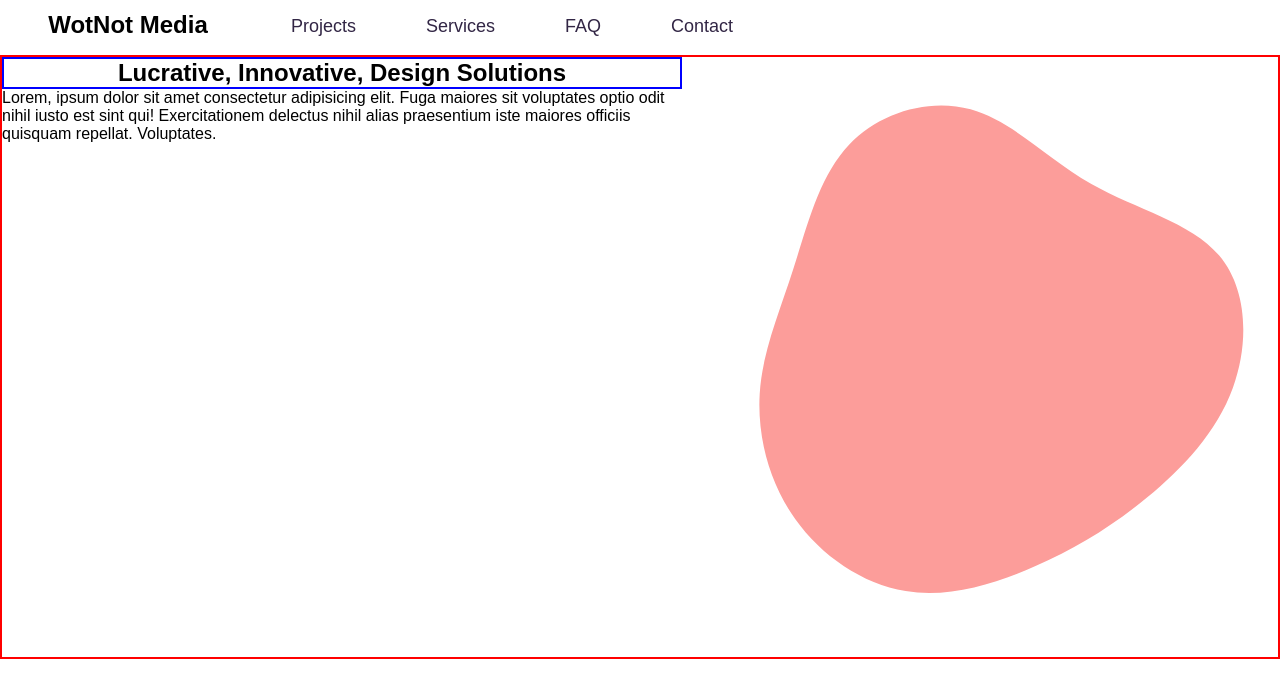
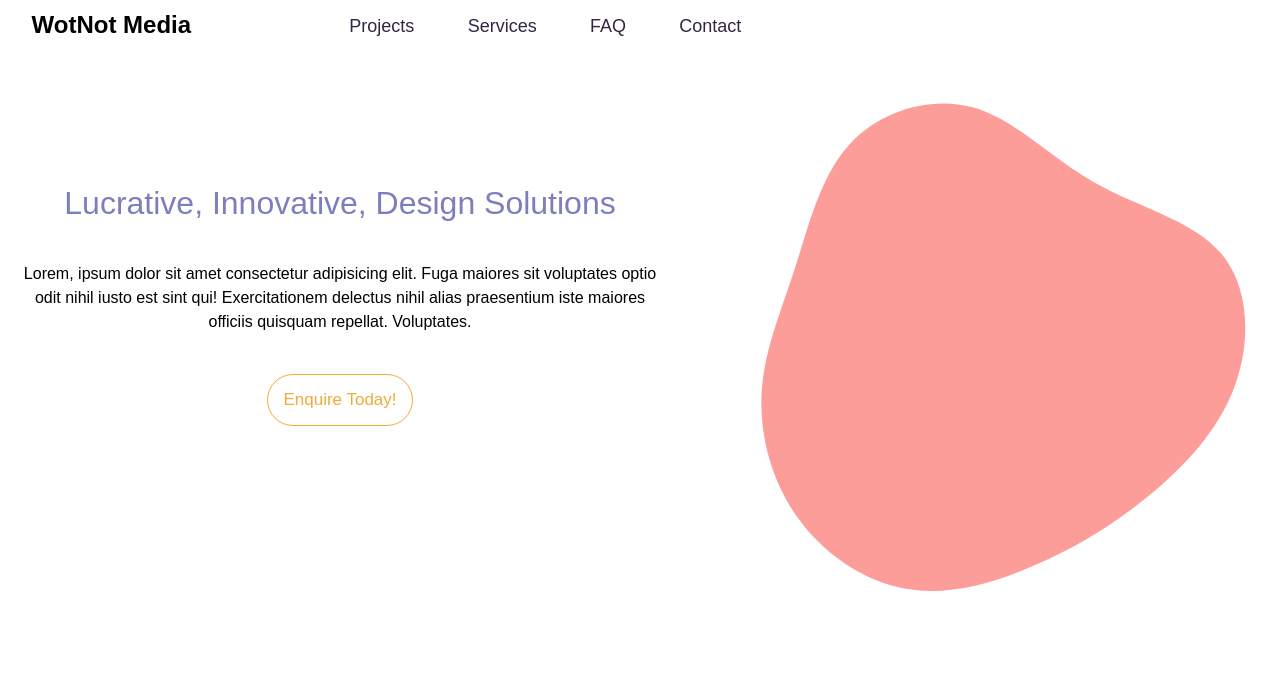
Before and after one commit to WClifford1/wotnot-media, a React (Create React App) app in the folder client/: page /login in a window 1280 px wide. Shown: the top 698 px of the page. Built offline with nearby package versions, Linux system fonts and the light colour scheme.

Commit message:
Styled hero btn

```diff
--- a/client/src/App.css
+++ b/client/src/App.css
@@ -216,6 +216,7 @@
   text-align: center;
   padding-top: 11px;
   width: 50%;
+  padding-right: 100px;
 }
 
 .nav .nav-items {
@@ -269,40 +270,83 @@ html {
   scroll-behavior: smooth;
 }
 
+.nav-cont {
+  height: 100vw;
+}
+
 .nav-cont .hero-image {
   display: -webkit-box;
   display: -ms-flexbox;
   display: flex;
-  border: 2px solid red;
 }
 
 .nav-cont .hero-image .blob {
   height: 100%;
 }
 
-.nav-cont .hero-text h2 {
+.nav-cont .hero-text {
   display: -webkit-box;
   display: -ms-flexbox;
   display: flex;
-  border: 2px solid blue;
-  width: 100%;
+  -webkit-box-orient: vertical;
+  -webkit-box-direction: normal;
+      -ms-flex-direction: column;
+          flex-direction: column;
+  -webkit-box-pack: center;
+      -ms-flex-pack: center;
+          justify-content: center;
+  -webkit-box-align: center;
+      -ms-flex-align: center;
+          align-items: center;
+  padding-bottom: 100px;
+}
+
+.nav-cont .hero-text h1 {
+  display: -webkit-box;
+  display: -ms-flexbox;
+  display: flex;
+  width: 95%;
   -webkit-box-pack: center;
       -ms-flex-pack: center;
           justify-content: center;
   -ms-flex-line-pack: center;
       align-content: center;
+  padding: 40px;
+  color: #7d7ebe;
+  font-weight: 100;
 }
 
 .nav-cont .hero-text p {
   display: -webkit-box;
   display: -ms-flexbox;
   display: flex;
-  width: 100%;
+  width: 95%;
   -webkit-box-pack: center;
       -ms-flex-pack: center;
           justify-content: center;
   -ms-flex-line-pack: center;
       align-content: center;
+  text-align: center;
+  line-height: 1.5em;
+}
+
+.nav-cont .hero-text .hbtn-cont {
+  padding: 40px;
+}
+
+.nav-cont .hero-text .hbtn-cont .hero-btn {
+  border-radius: 40px;
+  background-color: white;
+  font-size: 17px;
+  padding: 15px;
+  border: 1px solid #f0ac39;
+  cursor: pointer;
+  color: #f0ac39;
+}
+
+.nav-cont .hero-text .hbtn-cont .hero-btn:hover {
+  background-color: #f0ac39;
+  color: white;
 }
 
 .guar-container {
--- a/client/src/Styles/_Home.scss
+++ b/client/src/Styles/_Home.scss
@@ -17,6 +17,7 @@ $off-black: #322645;
         text-align: center;
         padding-top: 11px;
         width: 50%;
+        padding-right: 100px;
     }
 
     .nav-items {
--- a/client/src/app.scss
+++ b/client/src/app.scss
@@ -10,6 +10,8 @@ $material-purple: #7d7ebe;
 $material-red: #eb561a;
 $material-yellow: #f0ac39;
 $off-black: #322645;
+
+$title-pad: 40px;
 
 * {
     font-family: 'Montserrat', sans-serif;
@@ -61,9 +63,10 @@ html {
 
 
 .nav-cont {
+    height: 100vw;
 .hero-image {
     display: flex;
-    border: 2px solid red;
+    // border: 2px solid red;
 
     .blob {
         // border: 2px solid green;
@@ -73,21 +76,50 @@ html {
 
 .hero-text {
 
-    h2 {
     display: flex;
-    border:2px solid blue;
-    width: 100%;
+    flex-direction: column;
+    justify-content: center;
+    align-items: center;
+    padding-bottom: 100px;
+    h1 {
+    display: flex;
+    // border:2px solid blue;
+    width: 95%;
     justify-content: center;
     align-content: center;
+    padding: $title-pad;
+    color: $material-purple;
+    font-weight: 100;
     }
 
     p {
         display: flex;
-        width: 100%;
+        // border: 2px solid green;
+        width: 95%;
         justify-content: center;
         align-content: center;
+        text-align: center;
+        line-height: 1.5em;
     }
-    // display: block;
+
+    .hbtn-cont {
+        padding: $title-pad;
+
+    .hero-btn {
+        border-radius: 40px;
+        background-color: white;
+        font-size: 17px;
+        padding: 15px;
+        border: 1px solid $material-yellow;
+        cursor: pointer;
+        color: $material-yellow;
+
+        &:hover {
+        background-color: $material-yellow;
+        color: white;
+        }
+    }
+}
 }
 
 }
--- a/client/src/components/Home.jsx
+++ b/client/src/components/Home.jsx
@@ -17,8 +17,11 @@ export default function Home() {
 
             <div className="hero-image">
                 <div className="hero-text">
-                    <h2>Lucrative, Innovative, Design Solutions</h2>
+                    <h1>Lucrative, Innovative, Design Solutions</h1>
                     <p>Lorem, ipsum dolor sit amet consectetur adipisicing elit. Fuga maiores sit voluptates optio odit nihil iusto est sint qui! Exercitationem delectus nihil alias praesentium iste maiores officiis quisquam repellat. Voluptates.</p>
+                    <div className="hbtn-cont">
+                        <button type="button" class="hero-btn">Enquire Today!</button>
+                    </div>
                 </div>
                 <img src={heroimg} className="blob" alt="hoohaa" />
             </div>
```
Also changed, not shown: 1 other file (tests, documents, lock files or other folders).
